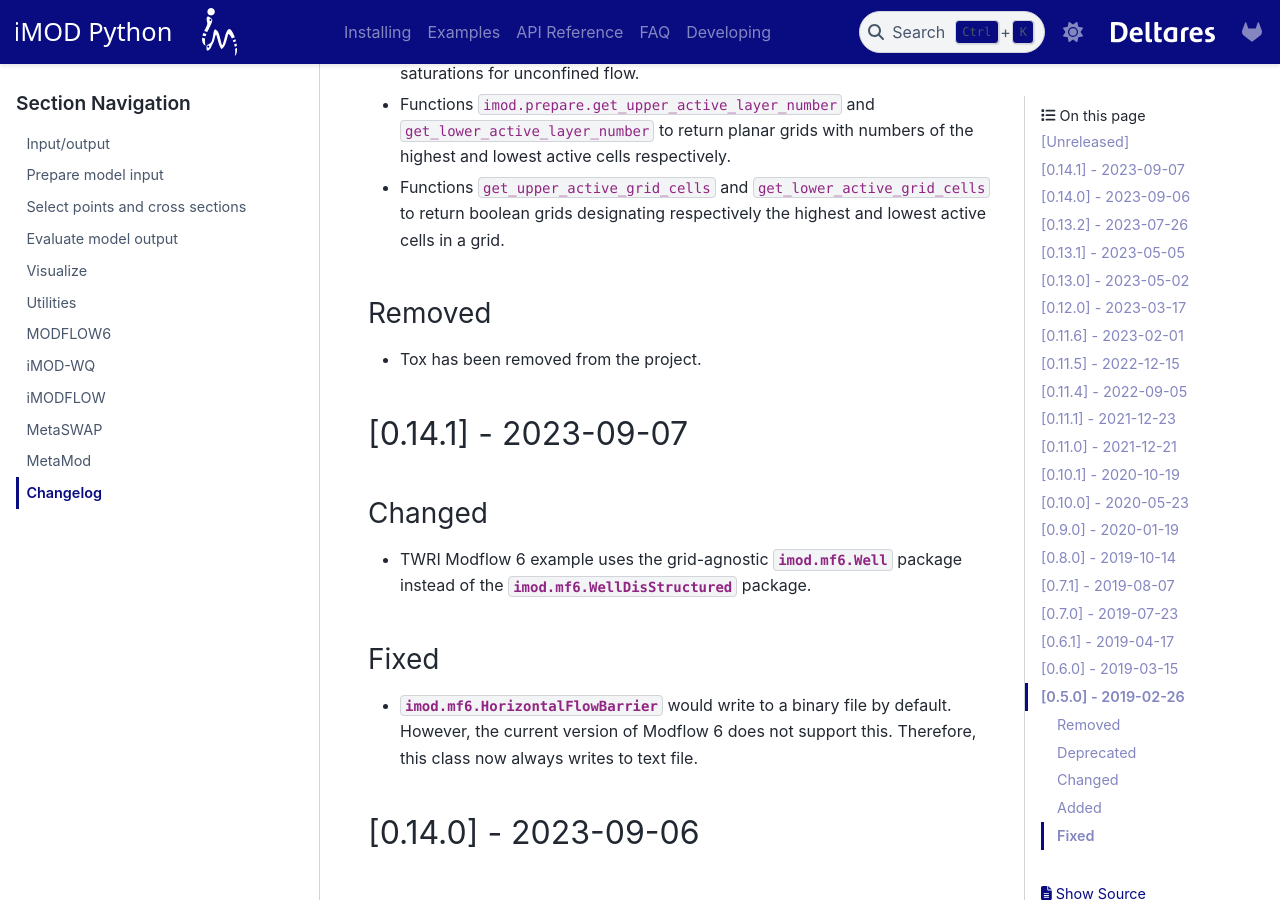
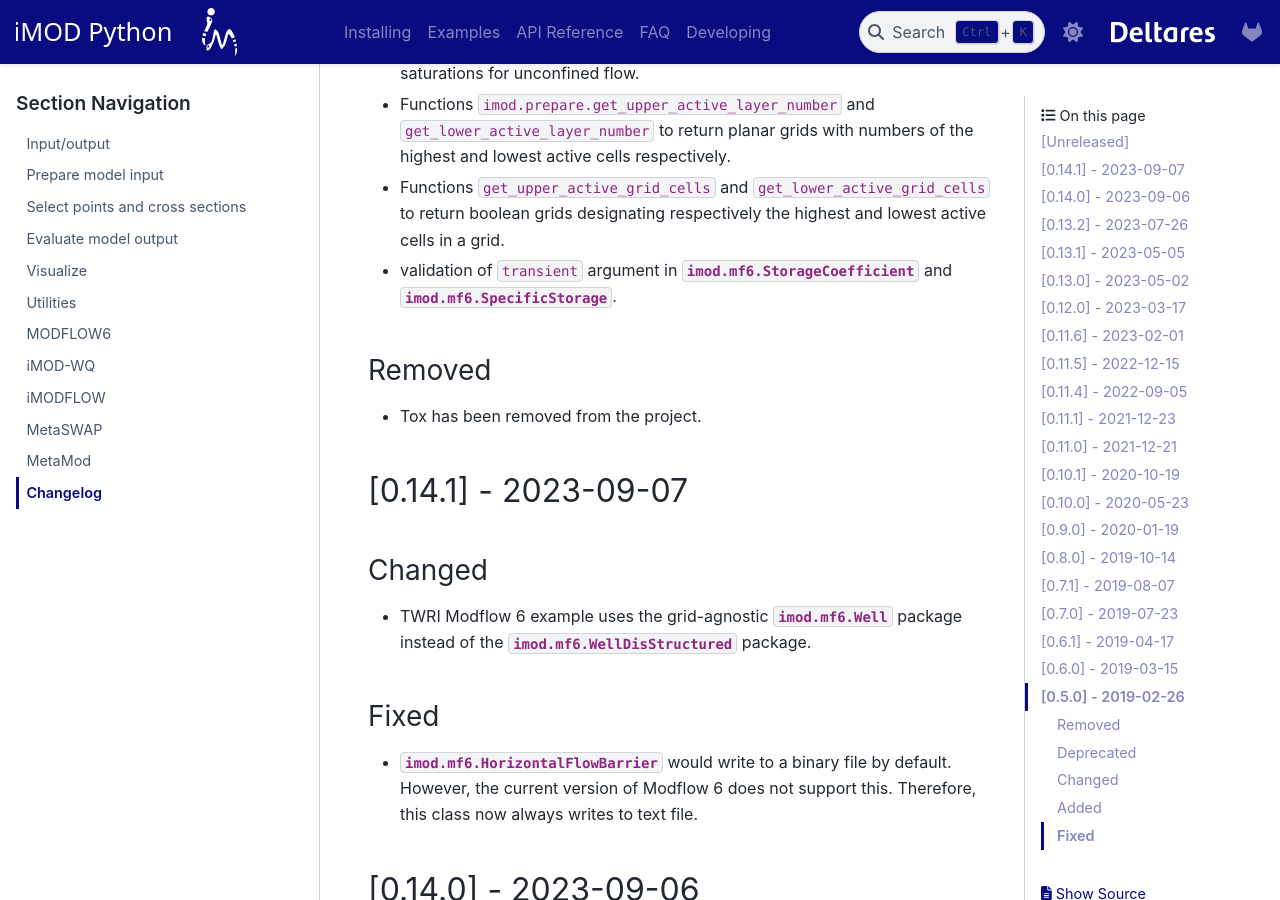
Before and after one commit to Deltares/imod-python, a Sphinx documentation site: the page built from docs/api/changelog.rst, in a window 1280 px wide and 900 px high, scrolled down 1124 px. Built offline with Sphinx 7.4.7 and the PyData theme 0.15.4, drawn with Linux system fonts in a browser that asks for light colours; pages that are not in the unit, such as notebooks, are missing from menus; cross-references to code outside the pages are shown as plain code.

Commit message:
update changelog

```diff
--- a/docs/api/changelog.rst
+++ b/docs/api/changelog.rst
@@ -43,6 +43,9 @@ Added
 - Functions :function:`get_upper_active_grid_cells` and
   :function:`get_lower_active_grid_cells` to return boolean grids designating
   respectively the highest and lowest active cells in a grid.
+- validation of ``transient`` argument in :class:`imod.mf6.StorageCoefficient`
+  and :class:`imod.mf6.SpecificStorage`.
+
 
 Removed
 ~~~~~~~
```
